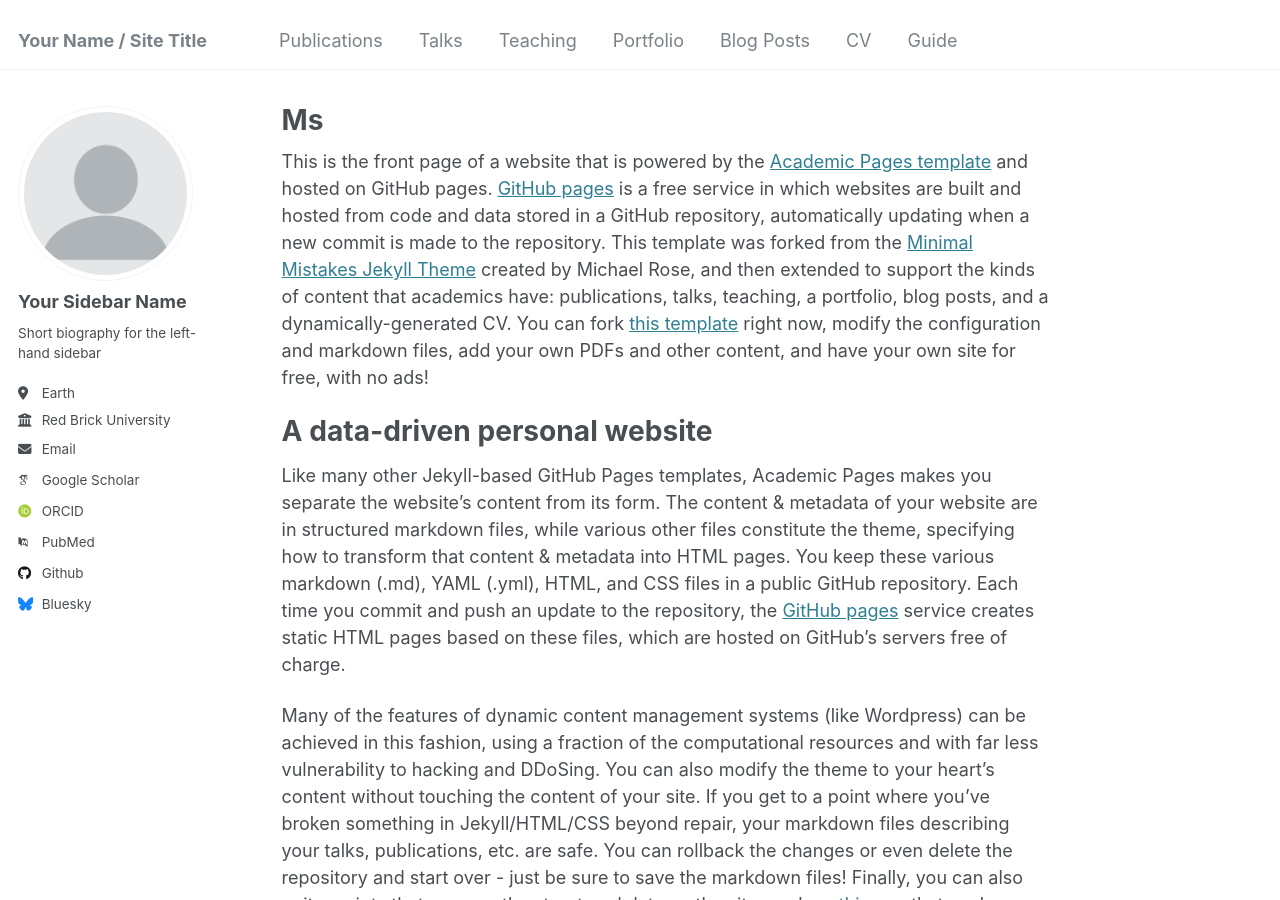
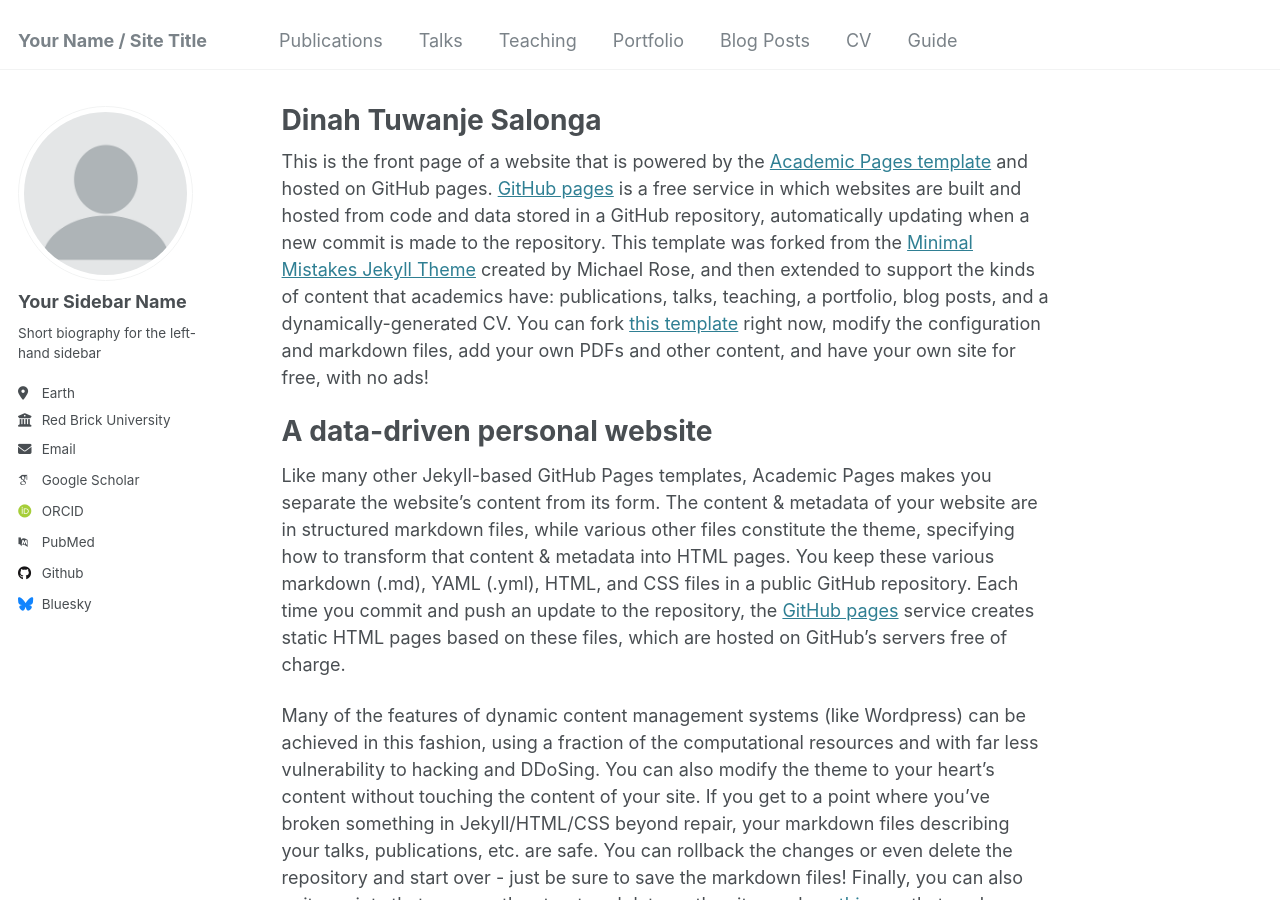
Before and after one commit to Dinah3/dinah3.github.io, a Jekyll site: the page built from _pages/about.md, in a window 1280 px wide and 900 px high. Built offline with Jekyll 4.4.1, drawn with Linux system fonts in a browser that asks for light colours; some web fonts are replaced.

Commit message:
Update about.md

```diff
--- a/_pages/about.md
+++ b/_pages/about.md
@@ -1,6 +1,6 @@
 ---
 permalink: /
-title: "Ms"
+title: "Dinah Tuwanje Salonga"
 author_profile: true
 redirect_from:
   - /about/
```
